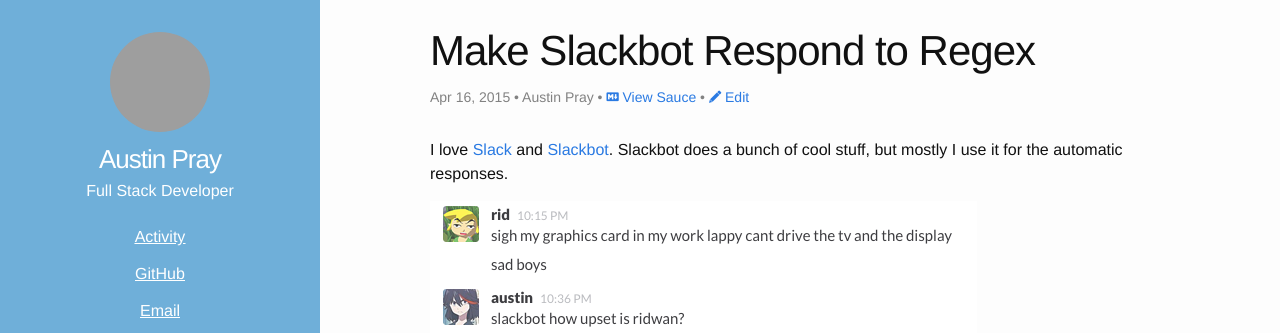
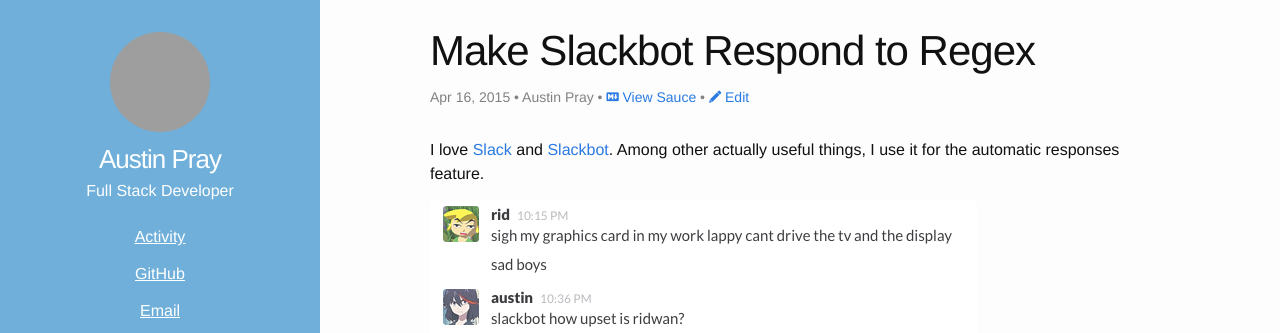
Before and after one commit to austinpray/austinpray.com, a Jekyll site: the page built from _posts/2015-04-16-using-regex-with-slackbot-responses.md, in a window 1280 px wide and 900 px high, cut to the strip 0-333 px from the top of the window. Built offline with Jekyll 4.4.1, drawn with Linux system fonts in a browser that asks for light colours; comment, search, counter and statistics services are not loaded; grey boxes are pictures that could not be loaded.

Commit message:
✏️ better sentence

```diff
--- a/_posts/2015-04-16-using-regex-with-slackbot-responses.md
+++ b/_posts/2015-04-16-using-regex-with-slackbot-responses.md
@@ -5,8 +5,7 @@
 tags: slack slackbot perl
 ---
 
-I love [Slack][] and [Slackbot][]. Slackbot does a bunch of
-cool stuff, but mostly I use it for the automatic responses.
+I love [Slack][] and [Slackbot][]. Among other actually useful things, I use it for the automatic responses feature.
 
 ![Ridwan getting upset](/assets/slackbotridupset.png)
 
```
